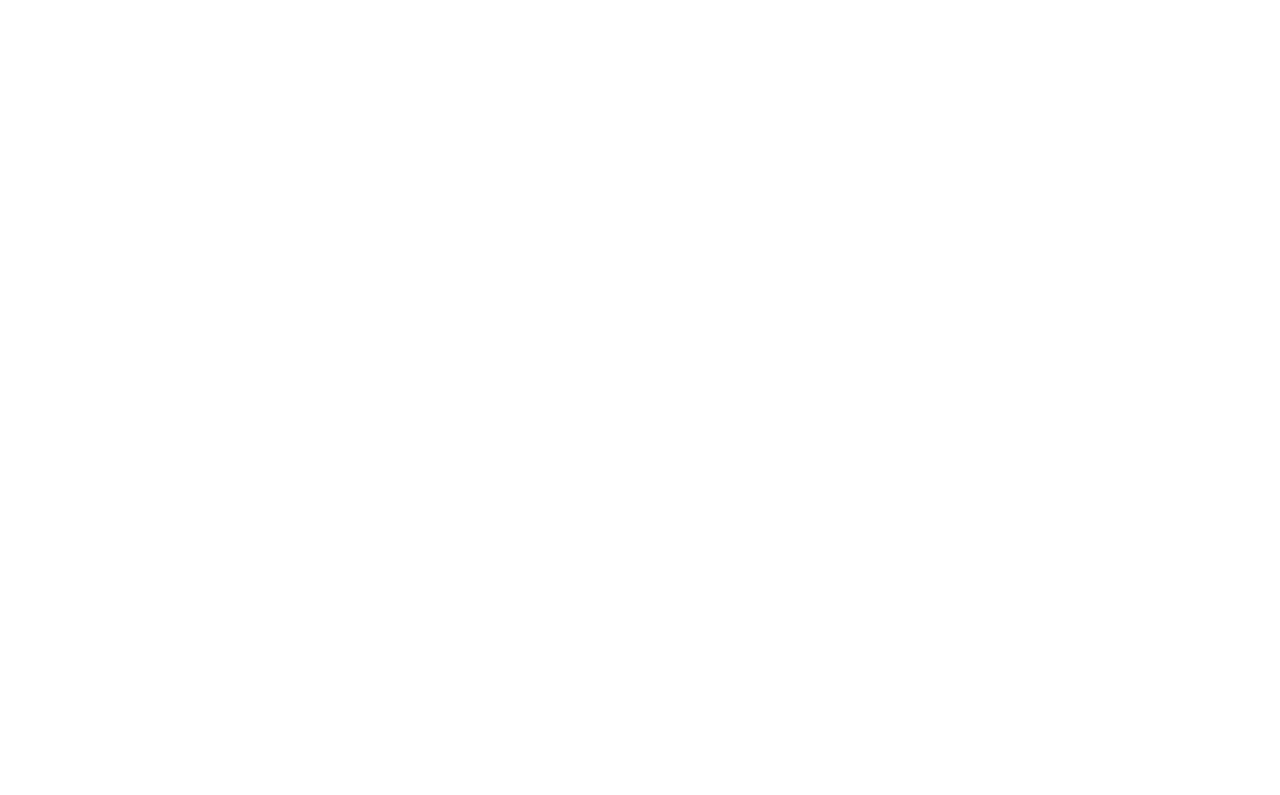
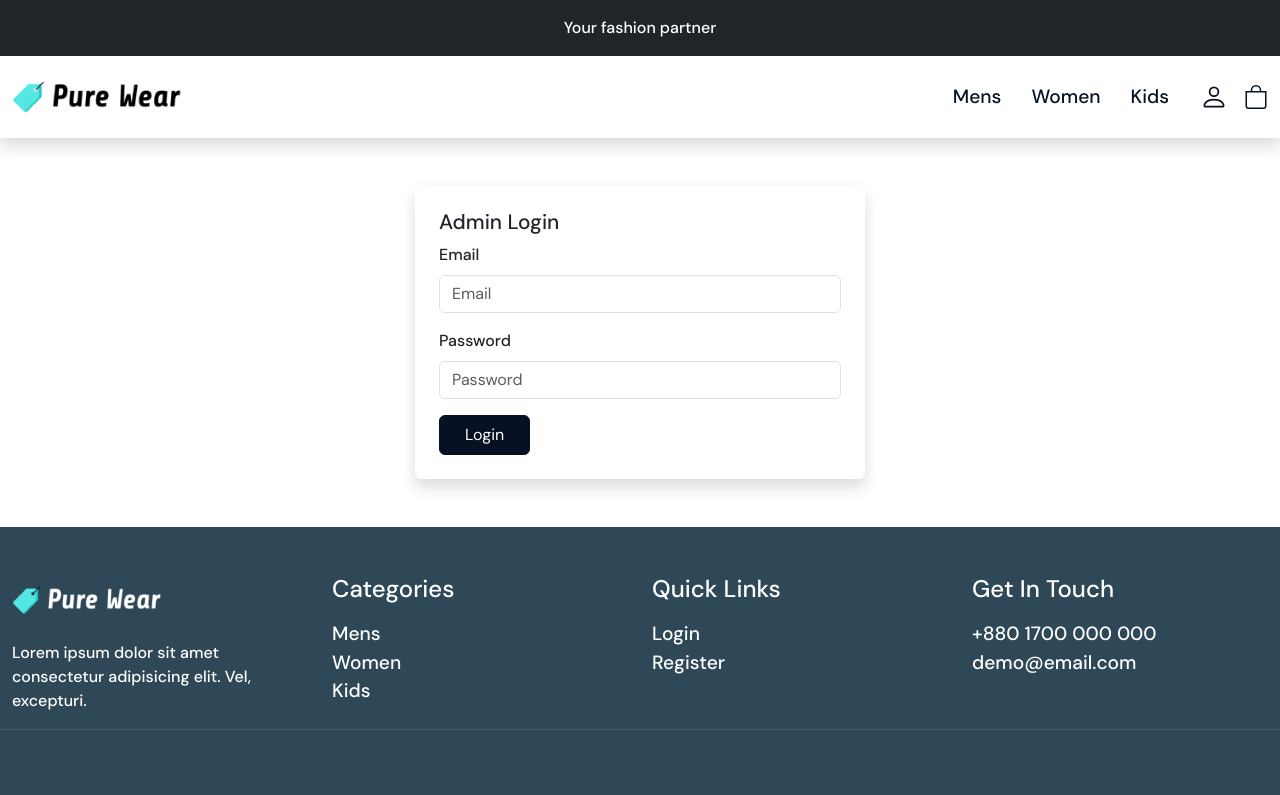
Before and after one commit to sksheikh/ecom-laravel-react, a React (Vite) app in the folder frontend/: page /admin/login in a window 1280 px wide. Before the commit this address had no page. Shown: the top 795 px of the page. Built offline with nearby package versions, Linux system fonts and the light colour scheme.

Commit message:
admin login page design with validation

```diff
--- a/frontend/src/App.jsx
+++ b/frontend/src/App.jsx
@@ -4,6 +4,7 @@
 import Product from './components/Product'
 import Cart from './components/Cart'
 import Checkout from './components/Checkout'
+import Login from './components/admin/Login'
 
 function App() {
 
@@ -17,6 +18,9 @@
           <Route path='/product' element={<Product/>}></Route>
           <Route path='/cart' element={<Cart />}></Route>
           <Route path='/checkout' element={<Checkout />}></Route>
+
+          <Route path='/admin/login' element={<Login />}></Route>
+
         </Routes>
       </BrowserRouter>
 
--- a/frontend/src/assets/css/style.scss
+++ b/frontend/src/assets/css/style.scss
@@ -199,6 +199,10 @@
   }
 }
 
+.login{
+  width: 450px;
+}
+
 // Media query
 @media (min-width: 200px) and (max-width: 768px) {
   .hero-section {
--- /dev/null
+++ b/frontend/src/components/admin/Login.jsx
@@ -0,0 +1,69 @@
+import React from 'react'
+import { useForm } from 'react-hook-form'
+import Layout from '../common/Layout'
+
+const Login = () => {
+  const {
+    register,
+    handleSubmit,
+    watch,
+    formState: { errors },
+  } = useForm()
+
+  const onSubmit = (data) => {
+    console.log(data)
+  }
+  return (
+    <Layout>
+      <div className="container d-flex justify-content-center py-5">
+        <div className="card shadow border-0 login">
+          <div className="card-body p-4">
+            <h3>Admin Login</h3>
+            <form onSubmit={handleSubmit(onSubmit)}>
+              <div className="mb-3">
+                <label htmlFor="" className='form-label'>Email</label>
+                <input
+                  {
+                  ...register('email', {
+                    required: 'The email field is required',
+                    pattern: {
+                      value: /^[a-zA-Z0-9._%+-]+@[a-zA-Z0-9.-]+\.[a-zA-Z]{2,}$/,
+                      message: "Invalid email address"
+                    }
+                  })
+                  }
+                  type="text"
+                  className={`form-control ${errors.email && 'is-invalid'}`}
+                  placeholder='Email' />
+                {
+                  errors.email && <p className='invalid-feedback'>{errors.email?.message}</p>
+                }
+              </div>
+
+              <div className="mb-3">
+                <label htmlFor="" className='form-label'>Password</label>
+                <input
+                  {
+                  ...register('password', {
+                    required: 'The password field is required'
+                  })
+                  }
+                  type="password"
+                  className={`form-control ${errors.password && 'is-invalid'}`}
+                  placeholder='Password' />
+                {
+                  errors.password && <p className='invalid-feedback'>{errors.password?.message}</p>
+                }
+              </div>
+
+              <button className='btn btn-secondary'>Login</button>
+            </form>
+          </div>
+        </div>
+      </div>
+
+    </Layout>
+  )
+}
+
+export default Login
```
